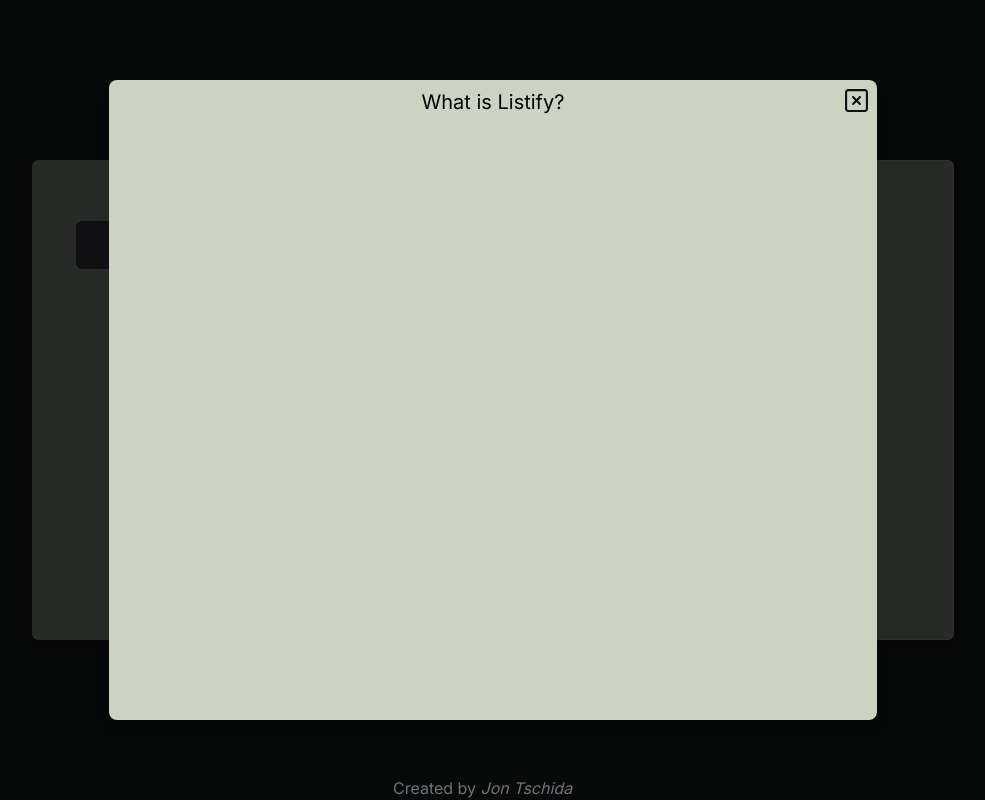
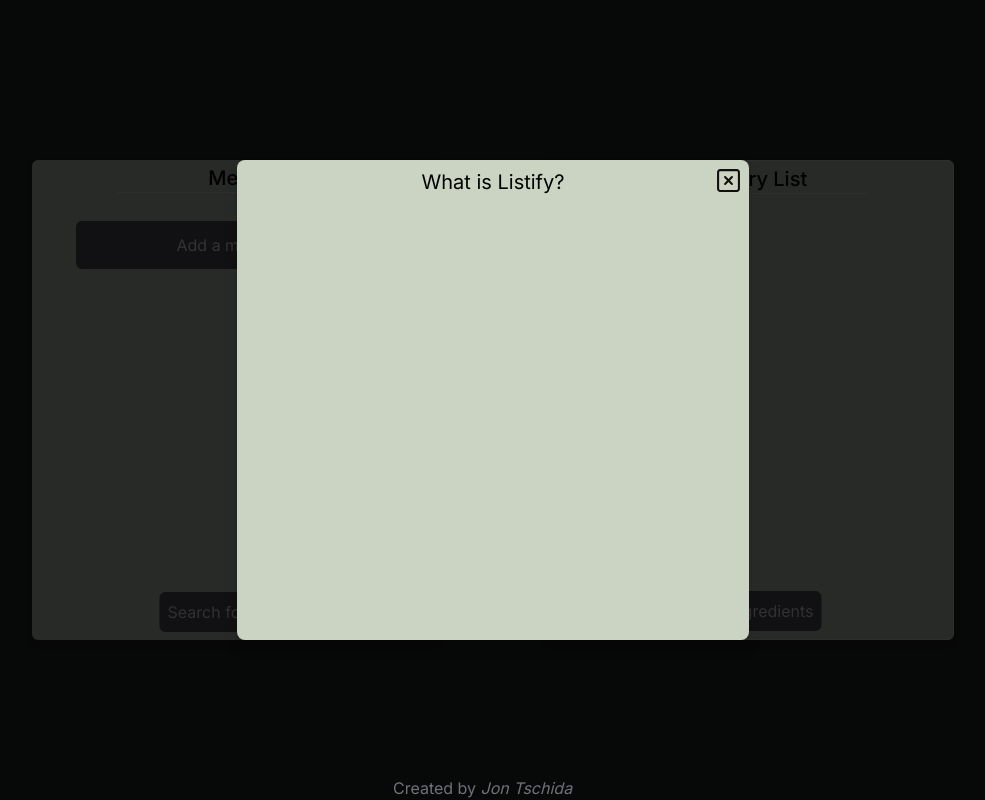
Before and after one commit to jon-tschida/Listify_rebuild, a Next.js app: page / in a window 1280 px wide. Both pictures are taken after a click on the picture 18 px from the left and 18 px from the top of the page. Shown: the whole page, without its empty margins (147-1132 px from the left). Built offline with nearby package versions, Linux system fonts and the light colour scheme.

Commit message:
help component work

```diff
--- a/src/app/components/HelpComponent.js
+++ b/src/app/components/HelpComponent.js
@@ -6,7 +6,7 @@ export default function HelpComponent(props) {
     const {setOpenHelp} = props
   return (
     <div className="w-screen h-screen bg-black/80">
-      <div className="absolute flex flex-col w-3/5 p-2 -translate-x-1/2 -translate-y-1/2 rounded-lg bg-mealsAndListBg drop-shadow-lg h-4/5 left-1/2 top-1/2">
+      <div className="absolute flex flex-col w-2/5 p-2 -translate-x-1/2 -translate-y-1/2 rounded-lg bg-mealsAndListBg drop-shadow-lg h-3/5 left-1/2 top-1/2">
       <Image
           priority
           alt="close"
```
